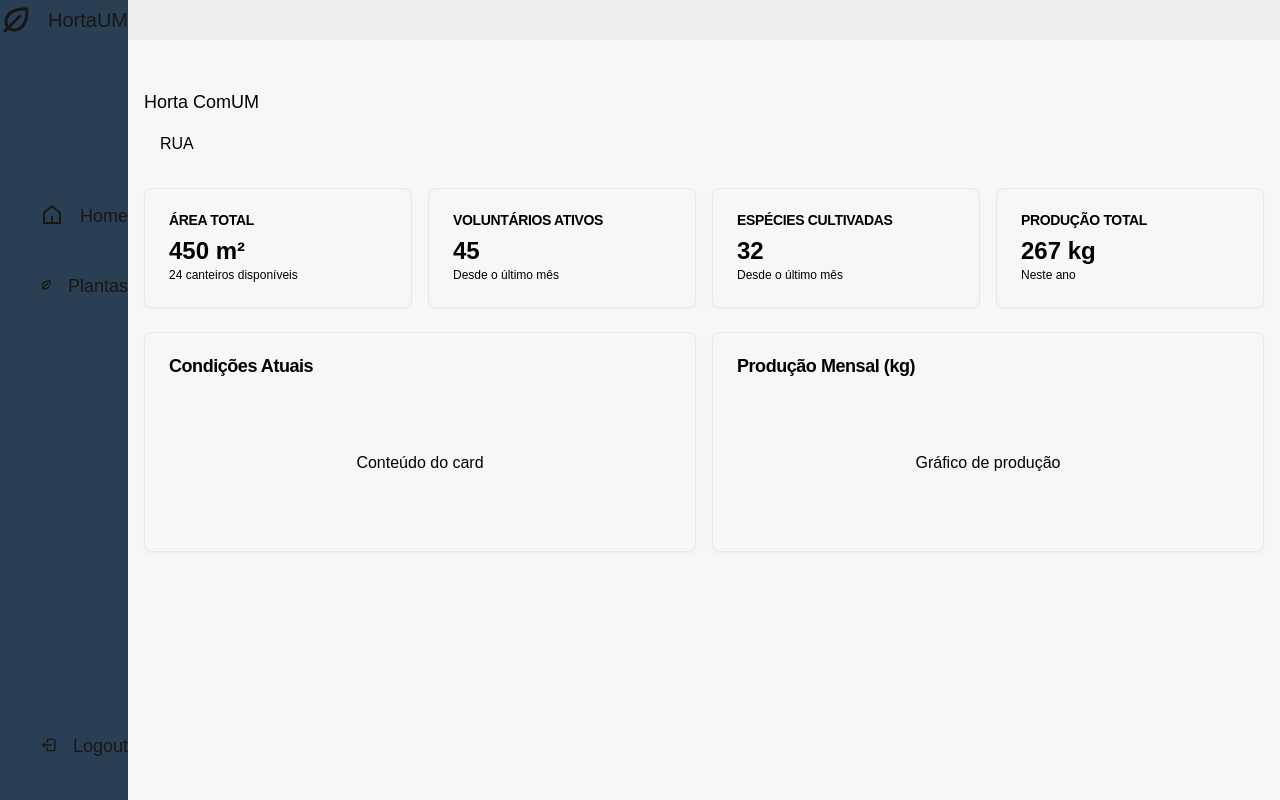
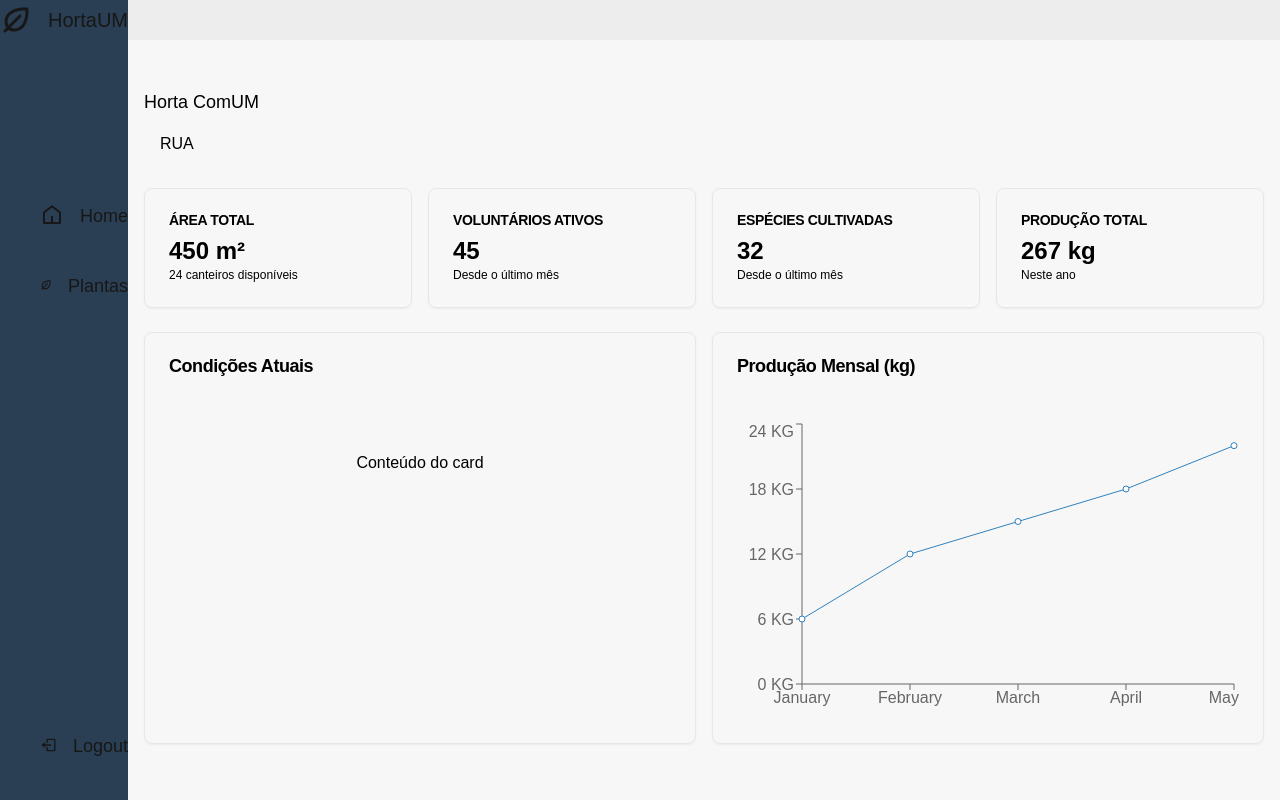
Before and after one commit to Luis-Silva0/hortaum, a Next.js app: page /dashboard in a window 1280 px wide. Built offline with nearby package versions, Linux system fonts and the light colour scheme.

Commit message:
Produção mensal chart

```diff
--- /dev/null
+++ b/app/dashboard/charts/ProduçãoMensalChart.tsx
@@ -0,0 +1,37 @@
+"use client"
+import { LineChart, Line, XAxis, YAxis, CartesianGrid, Tooltip, ResponsiveContainer } from "recharts";
+
+
+const data = [
+    { value: 6, date: "02-03-2025", month:"January" },
+    { value: 12, date: "12-03-2025", month:"February"  },
+    { value: 15, date: "22-03-2025", month:"March" },
+    { value: 18, date: "02-04-2025", month:"April" },
+    { value: 22, date: "03-05-2025", month:"May" }
+]
+
+function formatQuantity(value: number) {
+    return value.toLocaleString("pt-PT", { style: "decimal" }) + " KG";
+}
+
+
+
+export function ProduçãoMensalChart() {
+    return (
+        <ResponsiveContainer width="100%" minHeight={300}>
+            <LineChart data={data}>
+                <CartesianGrid stroke="hsl(var(--muted))"/>
+                <XAxis dataKey="month" name="Month" />
+                <YAxis dataKey="value" name="Value" tickFormatter={tick => formatQuantity(tick)}
+                    />
+                <Tooltip formatter={value => formatQuantity(value as number)} />
+                <Line
+                dot={true}
+                dataKey="value"
+                name="Produção Mensal"
+
+                />
+            </LineChart>
+        </ResponsiveContainer>
+    );
+}
--- a/app/dashboard/page.tsx
+++ b/app/dashboard/page.tsx
@@ -1,4 +1,5 @@
 import { Card, CardContent, CardHeader, CardTitle } from "@/components/ui/card"
+import { ProduçãoMensalChart } from "./charts/ProduçãoMensalChart"
 
 export default function Home() {
   return (
@@ -65,12 +66,10 @@ export default function Home() {
 
           <Card>
             <CardHeader>
-              <CardTitle className="text-lg text-black font-semibold">Produção Mensal (kg)</CardTitle>
+              <CardTitle className="text-lg pb-5 text-black font-semibold">Produção Mensal (kg)</CardTitle>
             </CardHeader>
             <CardContent>
-              <div className="h-32 bg-muted rounded-md flex items-center justify-center">
-                <p className="text-black">Gráfico de produção</p>
-              </div>
+              <ProduçãoMensalChart/>
             </CardContent>
           </Card>
         </div>
--- a/components/ui/card.tsx
+++ b/components/ui/card.tsx
@@ -1,41 +1,76 @@
-import * as React from "react"
+import * as React from "react";
+export {
+    Card,
+    CardHeader,
+    CardFooter,
+    CardTitle,
+    CardDescription,
+    CardContent,
+};
 
-const Card = React.forwardRef<HTMLDivElement, React.HTMLAttributes<HTMLDivElement>>(({ className, ...props }, ref) => (
-  <div ref={ref} className={`rounded-lg border bg-card text-card-foreground shadow-sm ${className || ""}`} {...props} />
-))
-Card.displayName = "Card"
+
+const Card = React.forwardRef<HTMLDivElement, React.HTMLAttributes<HTMLDivElement>>(
+    ({ className, ...props }, ref) => (
+        <div
+            ref={ref}
+            className={`rounded-lg border bg-card text-card-foreground shadow-sm ${className || ""}`}
+            {...props}
+        />
+    )
+);
+Card.displayName = "Card";
 
 const CardHeader = React.forwardRef<HTMLDivElement, React.HTMLAttributes<HTMLDivElement>>(
     ({ className, ...props }, ref) => (
-    <div ref={ref} className={`flex flex-col space-y-1.5 p-6 ${className || ""}`} {...props} />
-  ),
+        <div
+            ref={ref}
+            className={`flex flex-col space-y-1.5 p-6 ${className || ""}`}
+            {...props}
+        />
     )
-CardHeader.displayName = "CardHeader"
+);
+CardHeader.displayName = "CardHeader";
 
 const CardTitle = React.forwardRef<HTMLParagraphElement, React.HTMLAttributes<HTMLHeadingElement>>(
     ({ className, ...props }, ref) => (
-    <h3 ref={ref} className={`text-2xl font-semibold leading-none tracking-tight ${className || ""}`} {...props} />
-  ),
+        <h3
+            ref={ref}
+            className={`text-2xl font-semibold leading-none tracking-tight ${className || ""}`}
+            {...props}
+        />
     )
-CardTitle.displayName = "CardTitle"
+);
+CardTitle.displayName = "CardTitle";
 
 const CardDescription = React.forwardRef<HTMLParagraphElement, React.HTMLAttributes<HTMLParagraphElement>>(
     ({ className, ...props }, ref) => (
-    <p ref={ref} className={`text-sm text-muted-foreground ${className || ""}`} {...props} />
-  ),
+        <p
+            ref={ref}
+            className={`text-sm text-muted-foreground ${className || ""}`}
+            {...props}
+        />
     )
-CardDescription.displayName = "CardDescription"
+);
+CardDescription.displayName = "CardDescription";
 
 const CardContent = React.forwardRef<HTMLDivElement, React.HTMLAttributes<HTMLDivElement>>(
-  ({ className, ...props }, ref) => <div ref={ref} className={`p-6 pt-0 ${className || ""}`} {...props} />,
+    ({ className, ...props }, ref) => (
+        <div
+            ref={ref}
+            className={`p-6 pt-0 ${className || ""}`}
+            {...props}
+        />
     )
-CardContent.displayName = "CardContent"
+);
+CardContent.displayName = "CardContent";
 
 const CardFooter = React.forwardRef<HTMLDivElement, React.HTMLAttributes<HTMLDivElement>>(
     ({ className, ...props }, ref) => (
-    <div ref={ref} className={`flex items-center p-6 pt-0 ${className || ""}`} {...props} />
-  ),
+        <div
+            ref={ref}
+            className={`flex items-center p-6 pt-0 ${className || ""}`}
+            {...props}
+        />
     )
-CardFooter.displayName = "CardFooter"
-
-export { Card, CardHeader, CardFooter, CardTitle, CardDescription, CardContent }
+);
+CardFooter.displayName = "CardFooter";
--- a/package.json
+++ b/package.json
@@ -15,6 +15,7 @@
     "@radix-ui/react-separator": "^1.1.7",
     "axios": "^1.9.0",
     "class-variance-authority": "^0.7.1",
+    "date": "^2.0.6",
     "jsonwebtoken": "^9.0.2",
     "lucide-react": "^0.511.0",
     "mongodb": "^6.16.0",
@@ -22,7 +23,8 @@
     "next": "15.1.8",
     "react": "^19.0.0",
     "react-dom": "^19.0.0",
-    "react-icons": "^5.5.0"
+    "react-icons": "^5.5.0",
+    "recharts": "^2.15.3"
   },
   "devDependencies": {
     "@types/jsonwebtoken": "^9.0.9",
```
Also changed, not shown: 1 other file (tests, documents, lock files or other folders). Lines whose indentation alone changed are shown as unchanged.
